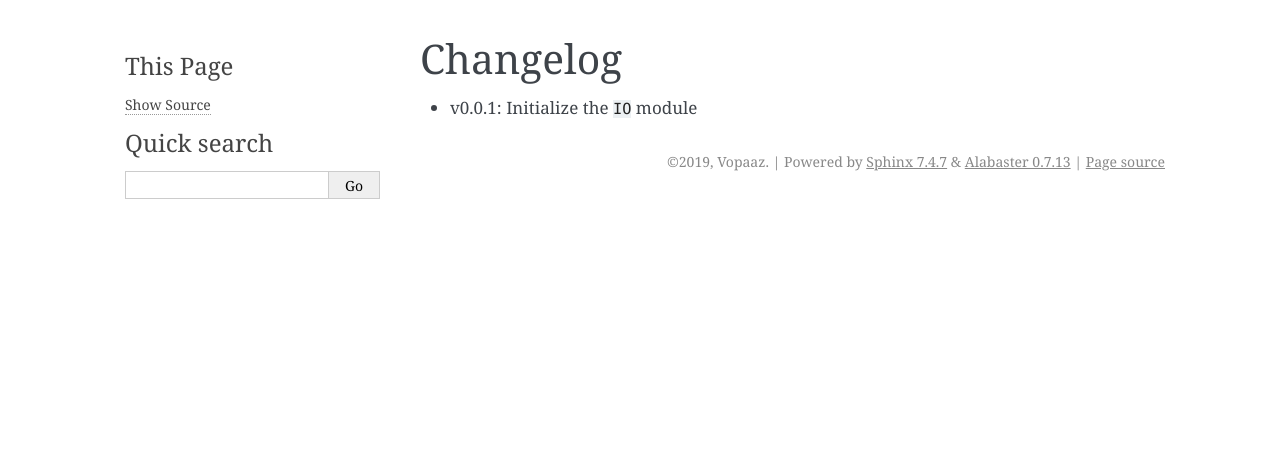
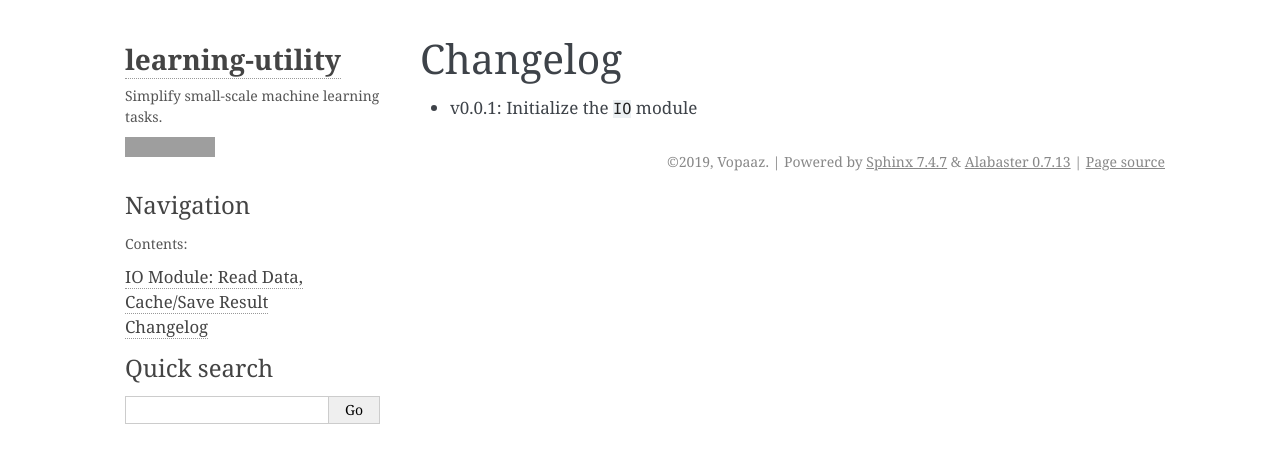
Before and after one commit to Vopaaz/learning-utility, a Sphinx documentation site: the page built from docs/source/content/changelog.rst, in a window 1280 px wide. Shown: the top 463 px of the page. Built offline with Sphinx 7.4.7, drawn with Linux system fonts in a browser that asks for light colours; some of the changed lines change nothing that is shown; grey boxes are pictures that could not be loaded.

Commit message:
Docs: add sidebar config for readthedocs.io

```diff
--- a/docs/source/conf.py
+++ b/docs/source/conf.py
@@ -65,3 +65,13 @@ html_theme_options = {
     'page_width': '1050px',
     'sidebar_width': '275px'
 }
+
+html_sidebars = {
+    '**': [
+        'about.html',
+        'navigation.html',
+        'relations.html',
+        'searchbox.html',
+        'donate.html',
+    ]
+}
```
